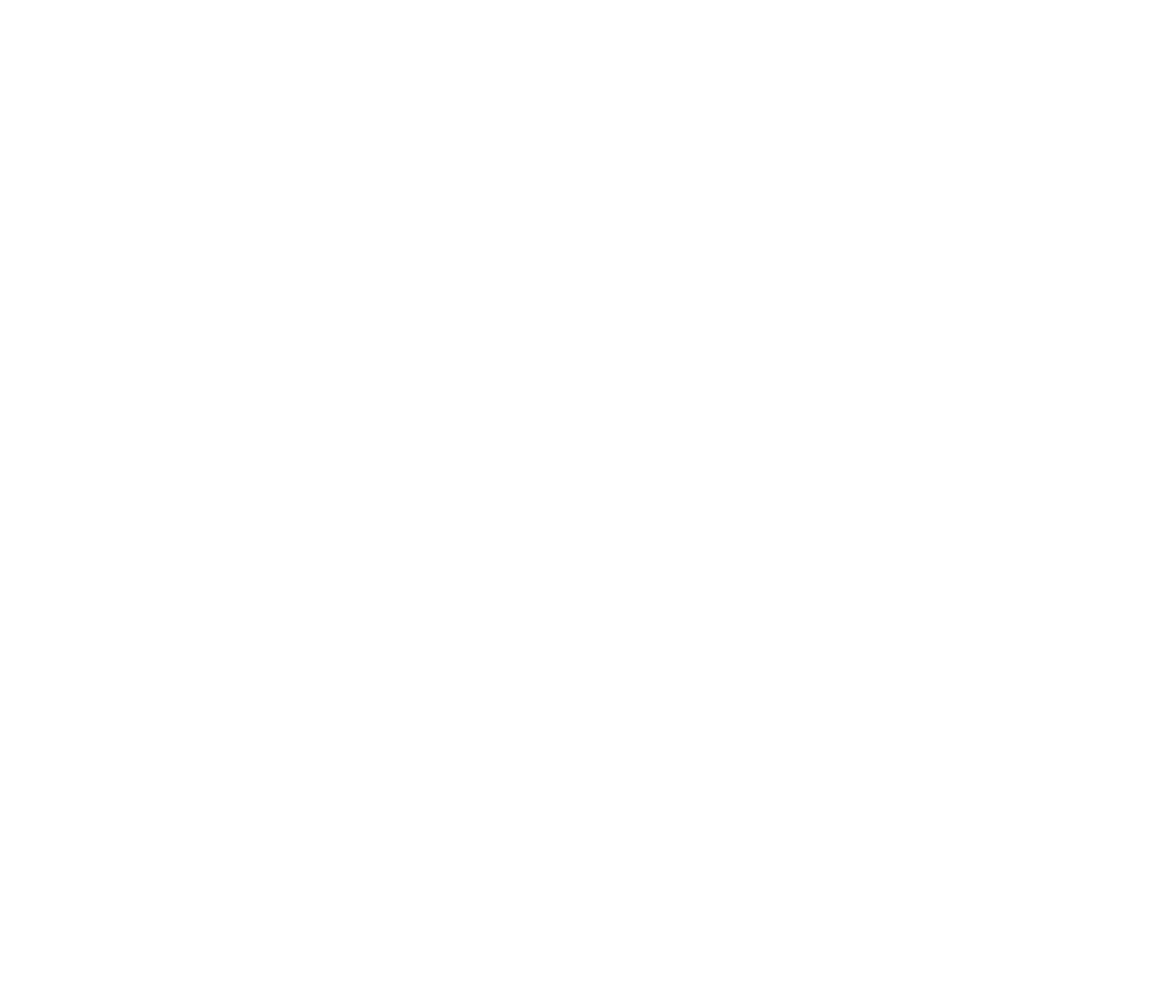
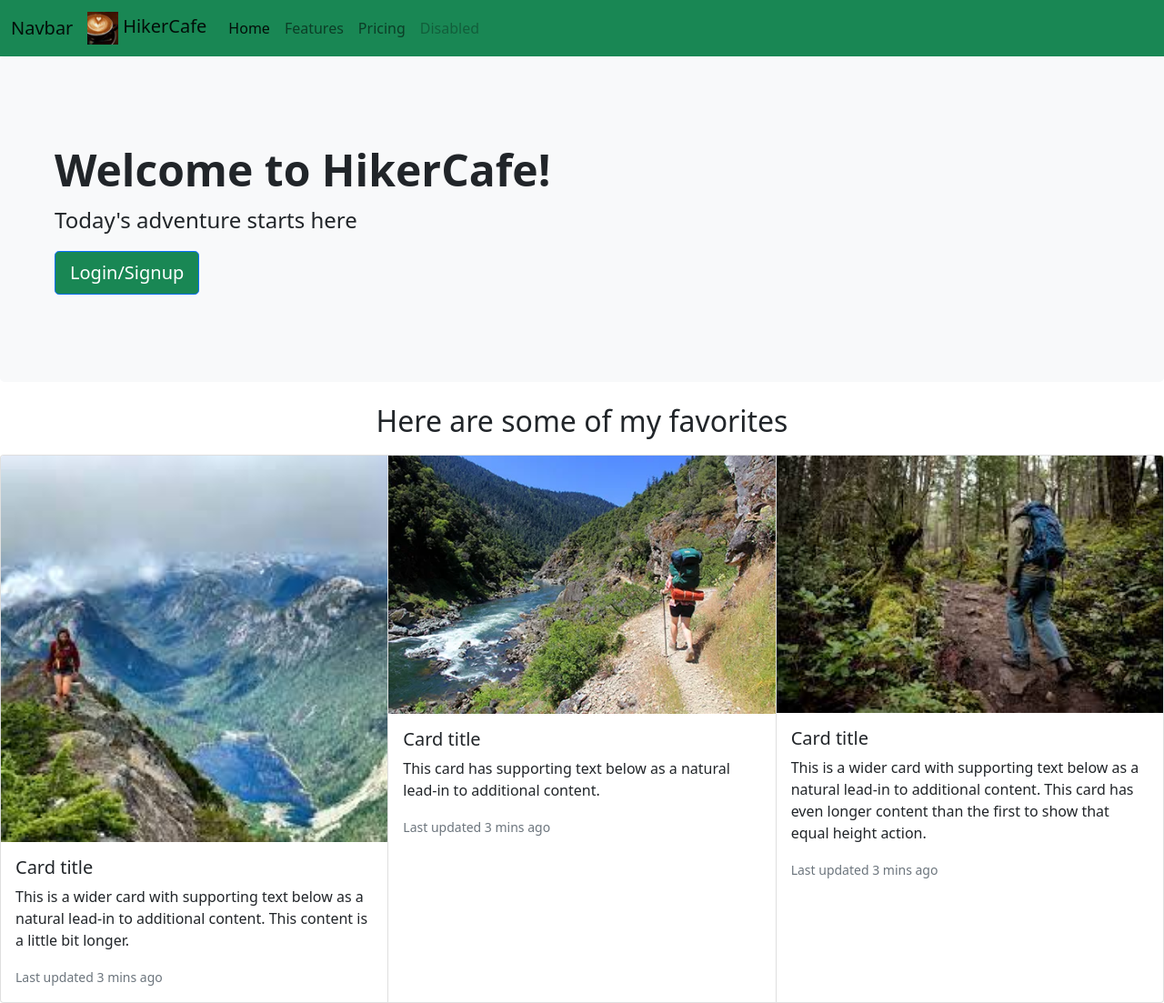
Before and after one commit to SSollestre/demo05_sollestre_sean, a plain HTML site: page index.html in a window 1280 px wide. Shown: the whole page at 91% size. Before the commit the page ends 800 px from the top, so only its background shows below. Drawn offline with nearby package versions, Linux system fonts and the light colour scheme.

Commit message:
Add webpage for HikerCafe

```diff
--- a/index.html
+++ b/index.html
@@ -10,11 +10,21 @@
     <meta name="viewport" content="width=device-width, initial-scale=1">
 
     <!-- Bootstrap Library CSS CDN go here -->
+    <link href="https://cdn.jsdelivr.net/npm/bootstrap@5.1.3/dist/css/bootstrap.min.css" rel="stylesheet"
+        integrity="sha384-1BmE4kWBq78iYhFldvKuhfTAU6auU8tT94WrHftjDbrCEXSU1oBoqyl2QvZ6jIW3" crossorigin="anonymous">
     <!-- Boostrap Library JS CDN  go here -->
-
+    <script src="https://cdn.jsdelivr.net/npm/bootstrap@5.1.3/dist/js/bootstrap.bundle.min.js"
+        integrity="sha384-ka7Sk0Gln4gmtz2MlQnikT1wXgYsOg+OMhuP+IlRH9sENBO0LRn5q+8nbTov4+1p"
+        crossorigin="anonymous"></script>
     <!-- Other libraries go here -->
 
     <!-- Link to styles of your own -->
+    <style>
+        #intro {
+            text-align: center;
+            padding-bottom: 10px;
+        }
+    </style>
     <!-- <link rel="stylesheet" href="./styles/style.css"> -->
 
 </head>
@@ -24,7 +34,77 @@
     <!------------------------------>
     <!-- Your HTML Layout go here -->
     <!------------------------------>
+    <nav class="navbar navbar-expand-lg navbar-light bg-success">
+        <div class="container-fluid">
+            <a class="navbar-brand" href="#">Navbar</a>
+            <a class="navbar-brand" href="#">
+                <img src="./images/drink2.png" height="36">
+                HikerCafe
+            </a>
+            <button class="navbar-toggler" type="button" data-bs-toggle="collapse" data-bs-target="#navbarNav"
+                aria-controls="navbarNav" aria-expanded="false" aria-label="Toggle navigation">
+                <span class="navbar-toggler-icon"></span>
+            </button>
+            <div class="collapse navbar-collapse" id="navbarNav">
+                <ul class="navbar-nav">
+                    <li class="nav-item">
+                        <a class="nav-link active" aria-current="page" href="#">Home</a>
+                    </li>
+                    <li class="nav-item">
+                        <a class="nav-link" href="#">Features</a>
+                    </li>
+                    <li class="nav-item">
+                        <a class="nav-link" href="#">Pricing</a>
+                    </li>
+                    <li class="nav-item">
+                        <a class="nav-link disabled" href="#" tabindex="-1" aria-disabled="true">Disabled</a>
+                    </li>
+                </ul>
+            </div>
+        </div>
+    </nav>
 
+
+    <div class="p-5 mb-4 bg-light rounded-3">
+        <div class="container-fluid py-5">
+            <h1 class="display-5 fw-bold">Welcome to HikerCafe!</h1>
+            <p class="col-md-8 fs-4">Today's adventure starts here</p>
+            <button class="btn btn-primary btn-lg  bg-success" type="button">Login/Signup</button>
+        </div>
+    </div>
+
+
+    <h2 id="intro">Here are some of my favorites</h2>
+
+
+    <div class="card-group">
+        <div class="card">
+            <img src="./images/hike_1.png" class="card-img-top" alt="...">
+            <div class="card-body">
+                <h5 class="card-title">Card title</h5>
+                <p class="card-text">This is a wider card with supporting text below as a natural lead-in to additional
+                    content. This content is a little bit longer.</p>
+                <p class="card-text"><small class="text-muted">Last updated 3 mins ago</small></p>
+            </div>
+        </div>
+        <div class="card">
+            <img src="./images/hike_2.png" class="card-img-top" alt="...">
+            <div class="card-body">
+                <h5 class="card-title">Card title</h5>
+                <p class="card-text">This card has supporting text below as a natural lead-in to additional content.</p>
+                <p class="card-text"><small class="text-muted">Last updated 3 mins ago</small></p>
+            </div>
+        </div>
+        <div class="card">
+            <img src="./images/hike_3.png" class="card-img-top" alt="...">
+            <div class="card-body">
+                <h5 class="card-title">Card title</h5>
+                <p class="card-text">This is a wider card with supporting text below as a natural lead-in to additional
+                    content. This card has even longer content than the first to show that equal height action.</p>
+                <p class="card-text"><small class="text-muted">Last updated 3 mins ago</small></p>
+            </div>
+        </div>
+    </div>
     <!---------------------------------------------->
     <!-- Your own JavaScript functions go here    -->
     <!---------------------------------------------->
```
Also changed, not shown: images/hike_1.png (added), images/hike_2.png (added), images/hike_3.png (added).
